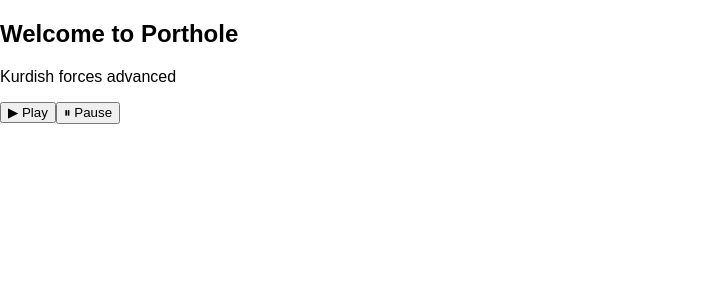
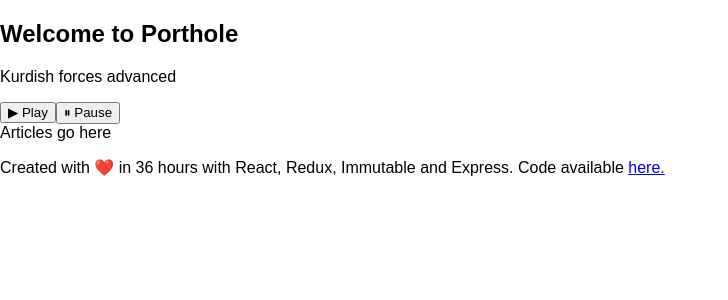
Before and after one commit to dengjonathan/porthole_mvp, a React (Create React App) app: page / in a window 1280 px wide. Shown: the top 300 px of the page, without its empty margins (0-728 px from the left). Built offline with nearby package versions, Linux system fonts and the light colour scheme; the HTML template or start-up script is replaced by a standard one.

Commit message:
fixed export bug

```diff
--- a/src/components/App.js
+++ b/src/components/App.js
@@ -2,6 +2,8 @@
 import {Provider} from 'react-redux';
 
 import PortholeContainer from './Porthole';
+import ArticlesContainer from './Articles';
+import Footer from './Footer';
 import store from '../store/store.js';
 
 class App extends Component {
@@ -14,6 +16,10 @@
         <Provider store={store} >
           <PortholeContainer />
         </Provider>
+        <Provider store={store} >
+          <ArticlesContainer />
+        </Provider>
+        <Footer />
       </div>
     );
   }
--- /dev/null
+++ b/src/components/Articles.js
@@ -0,0 +1,25 @@
+import React, {Component} from 'react';
+import {connect} from 'react-redux';
+
+import store from '../store/store';
+
+import Article from './Article';
+
+class Articles extends Component {
+  render() {
+    return(
+      <div>
+        Articles go here
+      </div>
+    );
+  }
+}
+
+const mapStateToProps = state => ({
+  currentArticle: state.get('currentArticle'),
+  articles: state.get('articles')
+});
+
+const ArticlesContainer = connect(mapStateToProps)(Articles);
+
+export default ArticlesContainer;
--- /dev/null
+++ b/src/components/Footer.js
@@ -0,0 +1,8 @@
+import React from 'react';
+
+const Footer = () => (
+  <p className="footer">Created with ❤️ in 36 hours with React, Redux, Immutable and Express. Code available <a href="https://github.com/dengjonathan/porthole_mvp">here.</a>
+  </p>
+);
+
+export default Footer;
--- a/src/components/Porthole.js
+++ b/src/components/Porthole.js
@@ -6,10 +6,6 @@
 import store from '../store/store';
 
 class Porthole extends Component {
-
-  constructor(props) {
-    super(props)
-  }
 
   onPlay() {
     store.dispatch({type: 'UNPAUSE'});
--- a/src/index.js
+++ b/src/index.js
@@ -2,14 +2,14 @@
 import ReactDOM from 'react-dom';
 import {Connect} from 'react-redux';
 
-import AppContainer from './components/App';
+import App from './components/App';
 import store from './store/store.js';
 
 // TODO: refactor this out of this file
 import './assets/index.css';
 
 ReactDOM.render(
-  <AppContainer />,
+  <App />,
   document.getElementById('root')
 );
 
```
Also changed, not shown: src/utils/actionCreators.js (deleted, +0 -10 lines), src/components/Article.js (added), src/utils/utils.js (renamed from src/utils/apiRequest.js).
